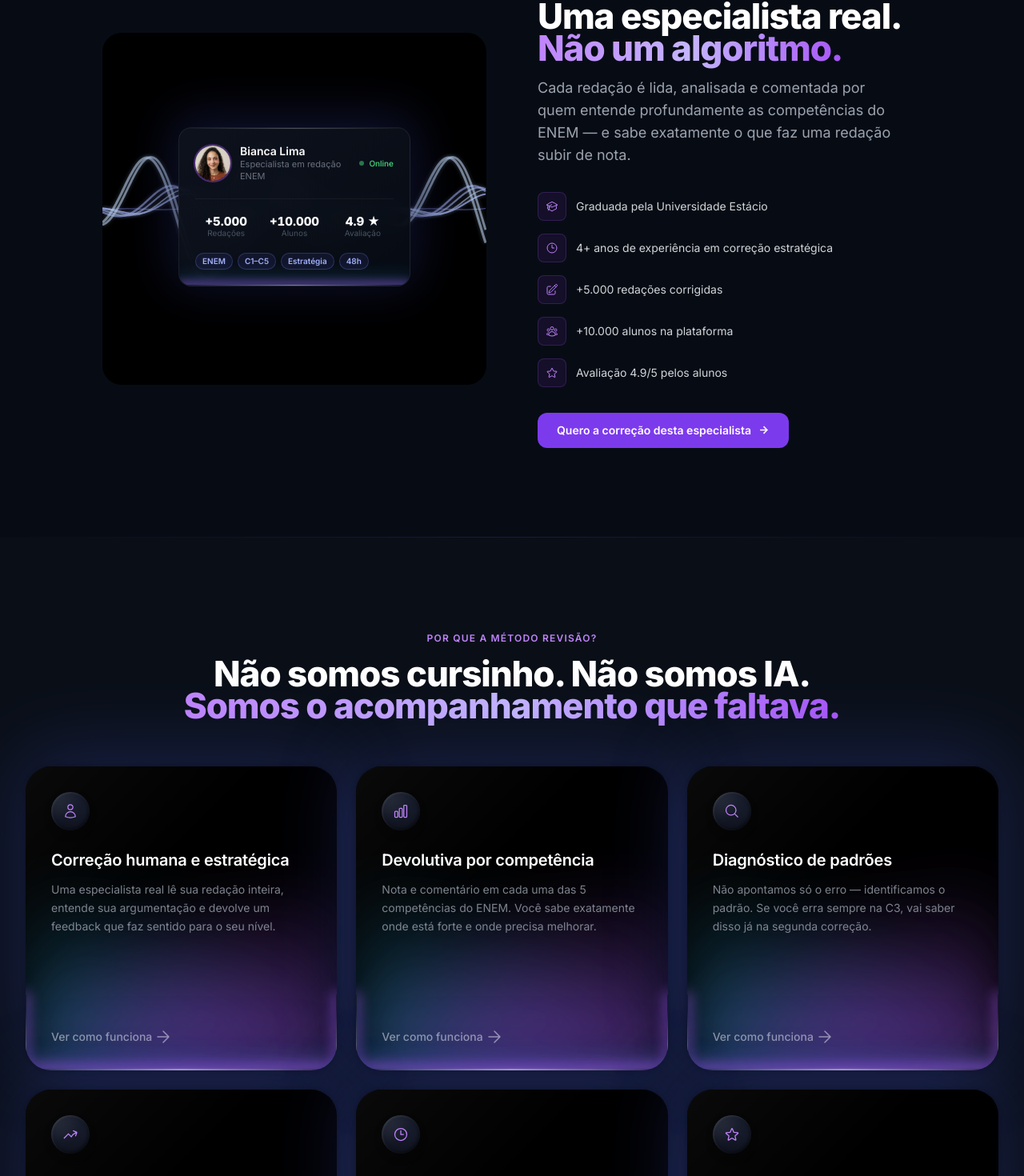
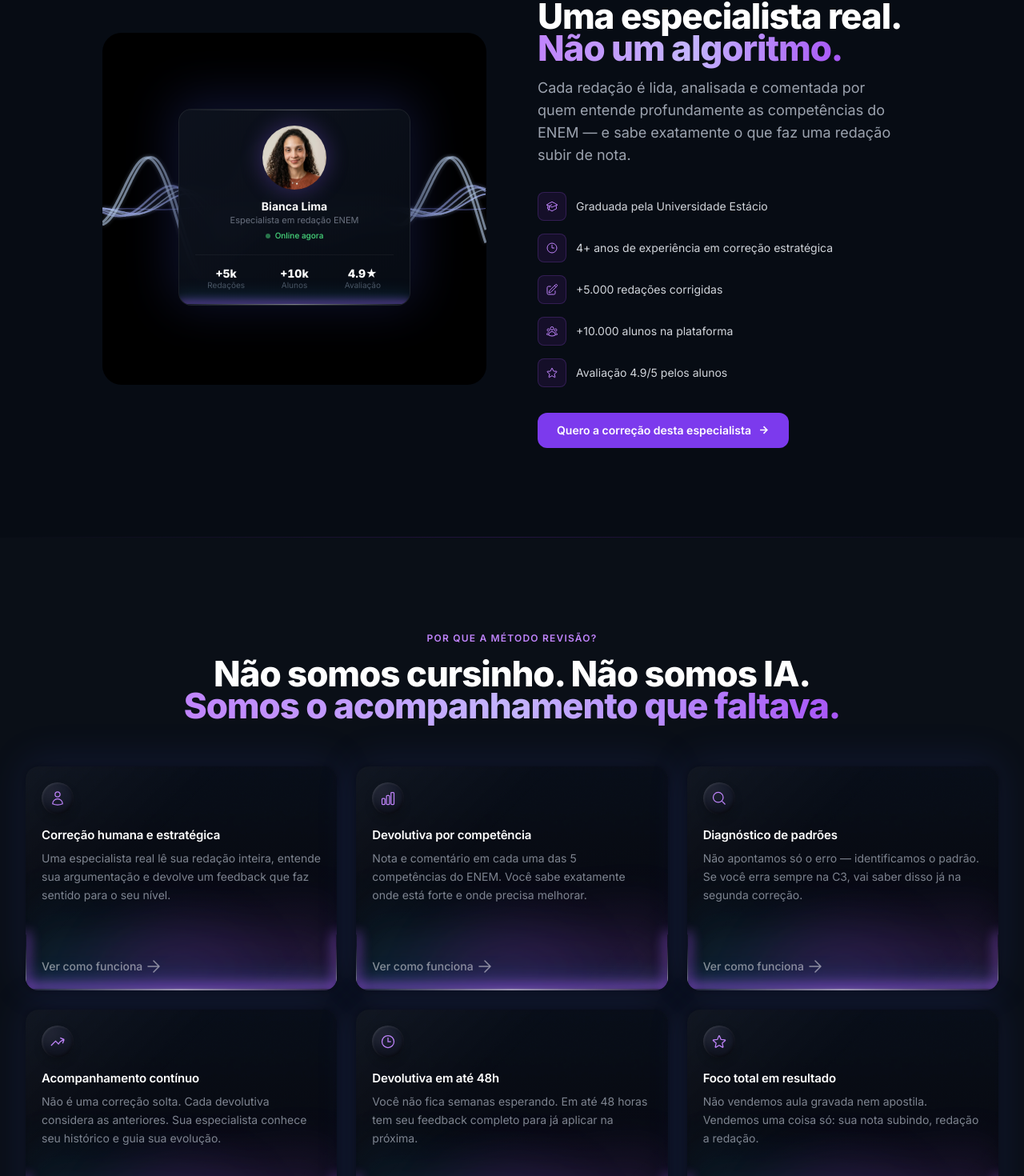
Before and after one commit to highlevelvnc/metodorevisaonew, a Next.js app: page / in a window 1280 px wide. Shown: the part 3524-4994 px from the top of the page at 80% size. Built offline with nearby package versions, Linux system fonts and the light colour scheme.

Commit message:
fix att all

```diff
--- a/src/components/sections/Depoimentos.tsx
+++ b/src/components/sections/Depoimentos.tsx
@@ -78,31 +78,33 @@ export default function Depoimentos() {
           </div>
         </div>
 
-        {/* ── Two-column layout ──────────────────────────────────────────── */}
-        <div className="flex flex-col lg:flex-row items-center lg:items-start justify-center gap-16 lg:gap-20 max-w-5xl mx-auto">
-
-          {/* LEFT — interactive shuffle deck */}
-          <div className="flex-shrink-0 flex flex-col items-center gap-6">
-            {/* offset wrapper so rotated back card doesn't overflow left */}
-            <div className="relative ml-[100px] md:ml-[175px]">
+        {/* ── Centered deck ──────────────────────────────────────────────── */}
+        {/*
+          The fan-out extends 231px to the right of the 350px-wide deck container
+          (back card at x=66% = 231px). We wrap in overflow-hidden so the fan is
+          visible within the section (which itself is overflow-hidden) but doesn't
+          push or collapse the layout below.
+        */}
+        <div className="flex justify-center mb-14 overflow-hidden">
+          {/*
+            Negative margin shifts the deck slightly left so the visual centre of
+            the fan (front card left edge + ~115px) sits at the viewport centre,
+            mirroring the original demo's -ml-[100px] trick.
+          */}
+          <div className="relative h-[450px] w-[350px] -ml-[80px] sm:-ml-[120px]">
             <ShuffleCards testimonials={depoimentos} />
           </div>
         </div>
 
-          {/* RIGHT — metric highlights + social proof */}
-          <div className="flex flex-col justify-center gap-6 lg:pt-6 w-full max-w-sm lg:max-w-xs">
-            <p className="text-gray-400 text-sm leading-relaxed">
-              Cada devolutiva é lida por uma especialista real. Não é algoritmo, não é feedback genérico — é orientação que muda o resultado redação a redação.
-            </p>
-
-            {/* Score improvements */}
-            <div className="space-y-3">
+        {/* ── Social proof strip ─────────────────────────────────────────── */}
+        <div className="max-w-3xl mx-auto space-y-4">
+          {/* Score rows */}
+          <div className="grid sm:grid-cols-2 gap-3">
             {depoimentos.filter(d => d.metric).map((d) => (
               <div
                 key={d.id}
                 className="flex items-center gap-3 rounded-xl border border-white/[0.06] bg-white/[0.02] px-4 py-3"
               >
-                  {/* Avatar initial */}
                 <div className="w-8 h-8 rounded-full bg-purple-600/20 border border-purple-500/20 flex items-center justify-center flex-shrink-0">
                   <span className="text-xs font-bold text-purple-300">{d.author[0]}</span>
                 </div>
@@ -117,6 +119,9 @@ export default function Depoimentos() {
                       <path d="M5 12h14M12 5l7 7-7 7" />
                     </svg>
                     <span className="text-green-400 font-extrabold text-sm tabular-nums">{d.metric.after}</span>
+                    <span className="text-[11px] text-green-500/70 font-medium">
+                      +{d.metric.after - (d.metric?.before ?? 0)} pts
+                    </span>
                   </div>
                 )}
               </div>
@@ -124,11 +129,11 @@ export default function Depoimentos() {
           </div>
 
           {/* Trust stats */}
-            <div className="grid grid-cols-3 gap-3 pt-2">
+          <div className="grid grid-cols-3 gap-3 pt-1">
             {[
               { value: '+5.000', label: 'redações corrigidas' },
               { value: '+10.000', label: 'alunos ativos'     },
-                { value: '4.9 ★', label: 'avaliação média'    },
+              { value: '4.9 ★',  label: 'avaliação média'   },
             ].map((s) => (
               <div key={s.label} className="text-center rounded-xl border border-white/[0.06] bg-white/[0.02] px-2 py-3">
                 <p className="text-sm font-extrabold text-white tabular-nums leading-none mb-1">{s.value}</p>
@@ -138,7 +143,6 @@ export default function Depoimentos() {
           </div>
         </div>
       </div>
-      </div>
     </section>
   )
 }
--- a/src/components/ui/gradient-card.tsx
+++ b/src/components/ui/gradient-card.tsx
@@ -45,13 +45,13 @@ export const GradientCard = ({
   return (
     <motion.div
       ref={cardRef}
-      className="relative rounded-[32px] overflow-hidden w-full"
+      className="relative rounded-2xl overflow-hidden w-full"
       style={{
-        minHeight: '380px',
+        minHeight: '280px',
         transformStyle: 'preserve-3d',
-        backgroundColor: '#0e131f',
+        backgroundColor: '#080d17',
         boxShadow:
-          '0 -10px 100px 10px rgba(78, 99, 255, 0.20), 0 0 10px 0 rgba(0,0,0,0.5)',
+          '0 -6px 50px 4px rgba(78, 99, 255, 0.10), 0 0 8px 0 rgba(0,0,0,0.5)',
       }}
       initial={{ y: 0 }}
       animate={{
@@ -82,7 +82,7 @@ export const GradientCard = ({
         className="absolute inset-0"
         style={{
           zIndex: 0,
-          background: 'linear-gradient(180deg, #000000 0%, #000000 70%)',
+          background: 'linear-gradient(180deg, #080d17 0%, #06080f 70%)',
         }}
       />
 
@@ -97,29 +97,29 @@ export const GradientCard = ({
 
       {/* Purple/blue bottom glow */}
       <motion.div
-        className="absolute bottom-0 left-0 right-0 h-2/3 pointer-events-none"
+        className="absolute bottom-0 left-0 right-0 h-1/2 pointer-events-none"
         style={{
           zIndex: 20,
           background: `
-            radial-gradient(ellipse at bottom right, rgba(172,92,255,0.7) -10%, rgba(79,70,229,0) 70%),
-            radial-gradient(ellipse at bottom left,  rgba(56,189,248,0.7) -10%, rgba(79,70,229,0) 70%)
+            radial-gradient(ellipse at bottom right, rgba(172,92,255,0.45) -10%, rgba(79,70,229,0) 70%),
+            radial-gradient(ellipse at bottom left,  rgba(56,189,248,0.35) -10%, rgba(79,70,229,0) 70%)
           `,
-          filter: 'blur(40px)',
+          filter: 'blur(24px)',
         }}
-        animate={{ opacity: isHovered ? 0.9 : 0.75 }}
+        animate={{ opacity: isHovered ? 0.85 : 0.6 }}
         transition={{ duration: 0.4, ease: 'easeOut' }}
       />
 
       {/* Central purple glow */}
       <motion.div
-        className="absolute bottom-0 left-0 right-0 h-2/3 pointer-events-none"
+        className="absolute bottom-0 left-0 right-0 h-1/2 pointer-events-none"
         style={{
           zIndex: 21,
           background:
-            'radial-gradient(circle at bottom center, rgba(161,58,229,0.7) -20%, rgba(79,70,229,0) 60%)',
-          filter: 'blur(45px)',
+            'radial-gradient(circle at bottom center, rgba(161,58,229,0.45) -20%, rgba(79,70,229,0) 60%)',
+          filter: 'blur(28px)',
         }}
-        animate={{ opacity: isHovered ? 0.85 : 0.7, y: '10%' }}
+        animate={{ opacity: isHovered ? 0.75 : 0.55, y: '10%' }}
         transition={{ duration: 0.4, ease: 'easeOut' }}
       />
 
@@ -176,12 +176,12 @@ export const GradientCard = ({
 
       {/* ── Card content ─────────────────────────────────────────── */}
       <motion.div
-        className="relative flex flex-col h-full p-8"
-        style={{ zIndex: 40, minHeight: '380px' }}
+        className="relative flex flex-col h-full p-5"
+        style={{ zIndex: 40, minHeight: '280px' }}
       >
         {/* Icon bubble */}
         <motion.div
-          className="w-12 h-12 rounded-full flex items-center justify-center mb-6 text-purple-400 flex-shrink-0"
+          className="w-10 h-10 rounded-full flex items-center justify-center mb-4 text-purple-400 flex-shrink-0"
           style={{
             background: 'linear-gradient(225deg, #171c2c 0%, #121624 100%)',
             position: 'relative',
@@ -227,7 +227,7 @@ export const GradientCard = ({
           transition={{ duration: 0.4, ease: 'easeOut' }}
         >
           <motion.h3
-            className="text-xl font-semibold text-white mb-3 leading-snug"
+            className="text-[15px] font-semibold text-white mb-2 leading-snug"
             style={{ letterSpacing: '-0.01em' }}
             animate={{
               textShadow: isHovered ? '0 2px 4px rgba(0,0,0,0.3)' : 'none',
@@ -238,7 +238,7 @@ export const GradientCard = ({
           </motion.h3>
 
           <motion.p
-            className="text-sm text-gray-400 leading-relaxed mb-6 flex-1"
+            className="text-sm text-gray-400 leading-relaxed mb-4 flex-1"
             style={{ fontWeight: 400 }}
             animate={{ opacity: isHovered ? 0.95 : 0.8 }}
             transition={{ duration: 0.4 }}
--- a/src/components/ui/wave-visualizer.tsx
+++ b/src/components/ui/wave-visualizer.tsx
@@ -132,67 +132,55 @@ export default function WaveVisualizer() {
           />
 
           {/* Card body */}
-          <div className="p-5">
+          <div className="p-5 flex flex-col items-center text-center">
 
-            {/* Avatar + name row */}
-            <div className="flex items-center gap-3 mb-5">
-              <div className="relative w-11 h-11 rounded-full overflow-hidden ring-2 ring-purple-500/40 flex-shrink-0">
+            {/* Portrait — primary visual anchor */}
+            <div className="relative w-20 h-20 rounded-full overflow-hidden ring-2 ring-purple-500/50 mb-3 flex-shrink-0"
+              style={{ boxShadow: '0 0 24px 4px rgba(139,92,246,0.25)' }}
+            >
               <Image
                 src="/bia.jpg"
                 alt="Especialista Método Revisão"
                 fill
-                  sizes="44px"
+                sizes="80px"
                 className="object-cover object-top"
                 priority
               />
             </div>
-              <div className="min-w-0 flex-1">
-                <p className="text-sm font-semibold text-white leading-tight">
+
+            {/* Name + role */}
+            <p className="text-sm font-bold text-white leading-tight mb-0.5">
               Bianca Lima
             </p>
-                <p className="text-[11px] text-gray-500 leading-snug">
+            <p className="text-[11px] text-gray-500 leading-snug mb-1">
               Especialista em redação ENEM
             </p>
-              </div>
+
             {/* Live indicator */}
-              <div className="flex items-center gap-1.5 flex-shrink-0">
+            <div className="flex items-center justify-center gap-1.5 mb-4">
               <span className="w-1.5 h-1.5 rounded-full bg-green-400 animate-pulse" />
-                <span className="text-[10px] text-green-400 font-medium">Online</span>
-              </div>
+              <span className="text-[10px] text-green-400 font-medium">Online agora</span>
             </div>
 
             {/* Divider */}
             <div
-              className="w-full h-px mb-5"
+              className="w-full h-px mb-4"
               style={{ background: 'rgba(255,255,255,0.05)' }}
             />
 
             {/* Stats row */}
-            <div className="grid grid-cols-3 gap-2 mb-5">
+            <div className="grid grid-cols-3 gap-2 w-full">
               {[
-                { value: '+5.000', label: 'Redações' },
-                { value: '+10.000', label: 'Alunos' },
-                { value: '4.9 ★', label: 'Avaliação' },
+                { value: '+5k', label: 'Redações' },
+                { value: '+10k', label: 'Alunos' },
+                { value: '4.9★', label: 'Avaliação' },
               ].map((s) => (
                 <div key={s.label} className="text-center">
-                  <p className="text-[15px] font-extrabold text-white tabular-nums leading-none mb-0.5">
+                  <p className="text-sm font-extrabold text-white tabular-nums leading-none mb-0.5">
                     {s.value}
                   </p>
                   <p className="text-[10px] text-gray-600 leading-none">{s.label}</p>
                 </div>
-              ))}
-            </div>
-
-            {/* Tag badges */}
-            <div className="flex flex-wrap gap-1.5">
-              {['ENEM', 'C1–C5', 'Estratégia', '48h'].map((tag) => (
-                <span
-                  key={tag}
-                  className="text-[10px] font-semibold text-indigo-300 px-2 py-0.5 rounded-full border border-indigo-400/25"
-                  style={{ background: 'rgba(99,102,241,0.10)' }}
-                >
-                  {tag}
-                </span>
               ))}
             </div>
           </div>
```
Also changed, not shown: 1 other file (tests, documents, lock files or other folders). Lines whose indentation alone changed are shown as unchanged.
